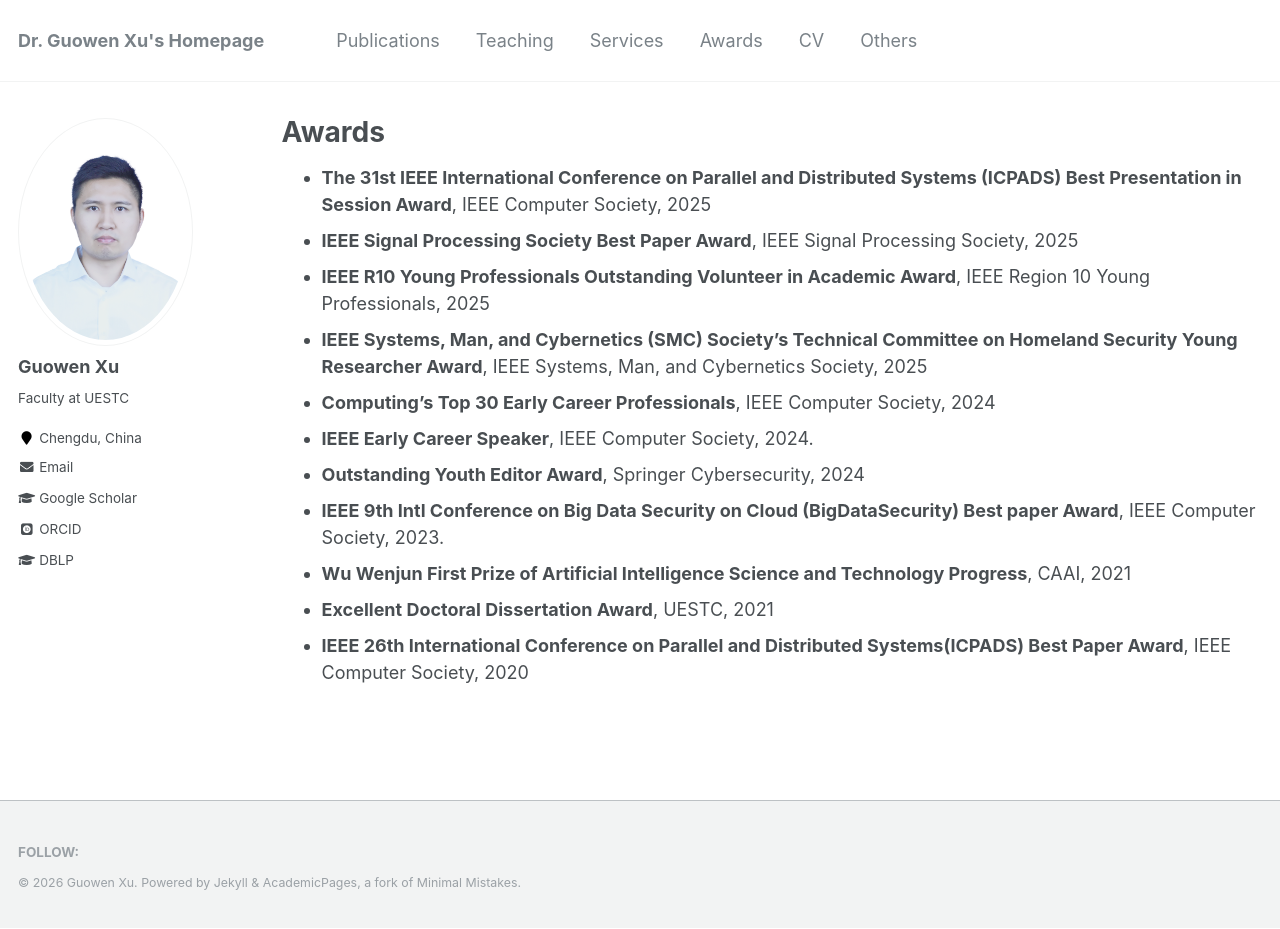
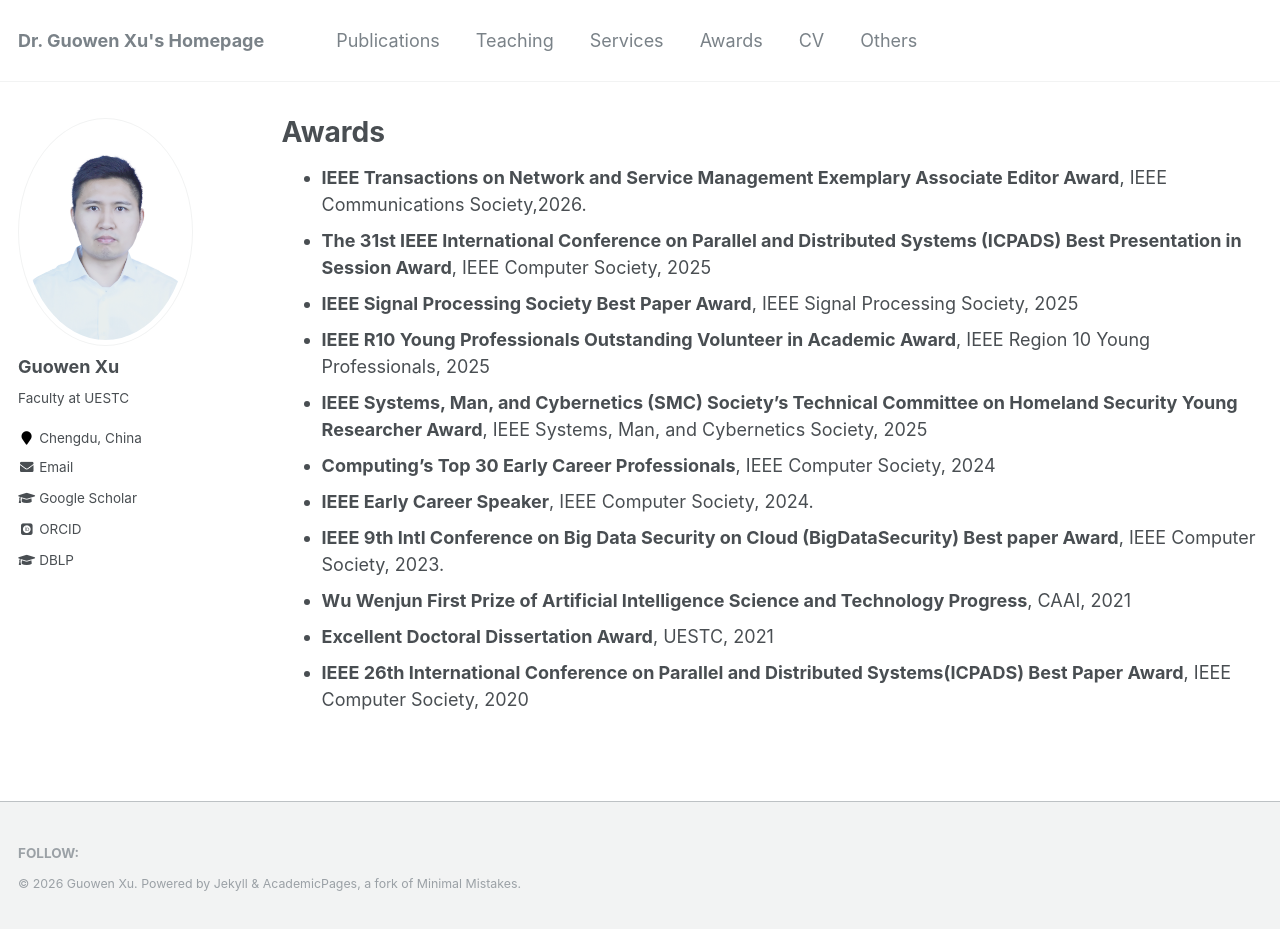
Before and after one commit to Guowen-xu/guowen-xu.github.io, a Jekyll site: the page built from _pages/awards.md, in a window 1280 px wide and 929 px high. Built offline with Jekyll 4.4.1, drawn with Linux system fonts in a browser that asks for light colours; some web fonts are replaced.

Commit message:
Update awards.md

```diff
--- a/_pages/awards.md
+++ b/_pages/awards.md
@@ -5,13 +5,13 @@ permalink: /awards/
 author_profile: true
 ---
 
+* **IEEE Transactions on Network and Service Management Exemplary Associate Editor Award**, IEEE Communications Society,2026.
 * **The 31st IEEE International Conference on Parallel and Distributed Systems (ICPADS) Best Presentation in Session Award**, IEEE Computer Society, 2025
 * **IEEE Signal Processing Society Best Paper Award**, IEEE Signal Processing Society, 2025
 * **IEEE R10 Young Professionals Outstanding Volunteer in Academic Award**, IEEE Region 10 Young Professionals, 2025
 * **IEEE Systems, Man, and Cybernetics (SMC) Society's Technical Committee on Homeland Security Young Researcher Award**, IEEE Systems, Man, and Cybernetics Society, 2025
 * **Computing's Top 30 Early Career Professionals**, IEEE Computer Society, 2024
 * **IEEE Early Career Speaker**, IEEE Computer Society, 2024.
-* **Outstanding Youth Editor Award**, Springer Cybersecurity, 2024
 * **IEEE 9th Intl Conference on Big Data Security on Cloud (BigDataSecurity) Best paper Award**, IEEE Computer Society, 2023.
 * **Wu Wenjun First Prize of Artificial Intelligence Science and Technology Progress**, CAAI, 2021
 * **Excellent Doctoral Dissertation Award**,  UESTC, 2021
```
